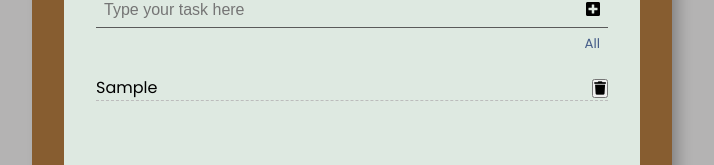
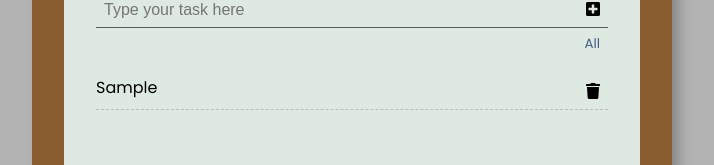
Before and after one commit to diannegabriel/todo-list, a React (Create React App) app: page / in a window 1280 px wide. Both pictures are taken after typing "Sample" into the empty fields and a click on the button 593 px from the left and 167 px from the top of the page. Shown: the part 157-322 px from the top of the page, without its empty margins (0-714 px from the left). Built offline with nearby package versions, Linux system fonts and the light colour scheme; no server answers.

Commit message:
Adjust some spacings in todo list

```diff
--- a/src/App.css
+++ b/src/App.css
@@ -150,7 +150,7 @@ select {
 }
 
 .todo {
-  margin: 0.5rem 0 0.5rem 0;
+  margin: 0.5rem 0rem 0.5rem 0;
   font-size: 1rem;
   color: black;
   display: flex;
@@ -159,4 +159,15 @@ select {
   overflow-wrap: break-word;
   word-break: break-all;
   border-bottom: 0.5px dashed rgb(188, 188, 188);
+}
+
+.todo-item {
+  margin-right: 1rem;
+}
+
+.trash-button {
+  padding: 0.5rem;
+  font-size: 1rem;
+  border: none;
+  background-color: rgb(222, 233, 225);
 }/*# sourceMappingURL=App.css.map */
--- a/src/App.scss
+++ b/src/App.scss
@@ -156,7 +156,7 @@ select {
 }
 
 .todo {
-  margin: 0.5rem 0 0.5rem 0;
+  margin: 0.5rem 0rem 0.5rem 0;
   // background: white;
   font-size: 1rem;
   color: black;
@@ -168,6 +168,13 @@ select {
   border-bottom: 0.5px dashed rgb(188, 188, 188);
 }
 
+.todo-item {
+  margin-right: 1rem;
+}
+
 .trash-button {
-
+  padding: 0.5rem;
+  font-size: 1rem;
+  border: none;
+  background-color: $paperBg;
 }
--- a/src/components/Todo.jsx
+++ b/src/components/Todo.jsx
@@ -24,7 +24,7 @@ const Todo = ({ text, todo, todos, setTodos }) => {
         {/* <button className="complete-btn">
           <i className="fas fa-check"></i>
         </button> */}
-        <button className="trash-btn" onClick={handleDelete}>
+        <button className="trash-button" onClick={handleDelete}>
           <i className="fas fa-trash"></i>
         </button>
       </div>
```
Also changed, not shown: 1 other file (tests, documents, lock files or other folders).
